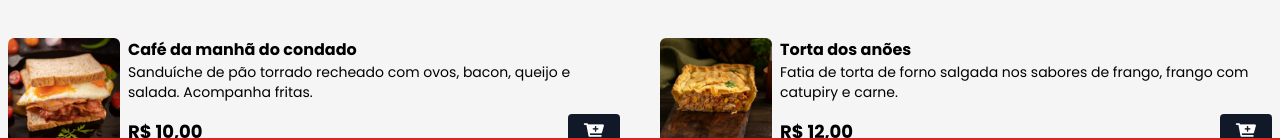
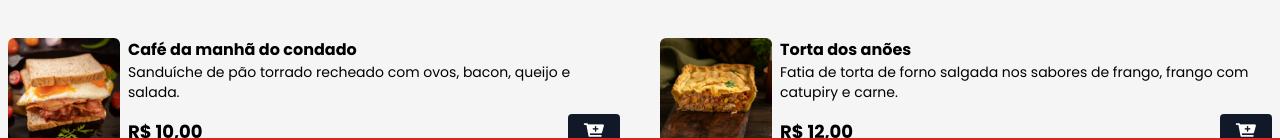
Before and after one commit to PunkPotatoQueen/Cat-Cafe-Tematico, a website: page index.html in a window 1280 px wide. Shown: the part 634-774 px from the top of the page. Drawn offline with nearby package versions, Linux system fonts and the light colour scheme.

Commit message:
file change

```diff
--- a/index.html
+++ b/index.html
@@ -93,7 +93,7 @@
                     />
                     <div>
                         <p class="font-bold">Café da manhã do condado</p>
-                        <p class="text-sm">Sanduíche de pão torrado recheado com ovos, bacon, queijo e salada. Acompanha fritas.</p>
+                        <p class="text-sm">Sanduíche de pão torrado recheado com ovos, bacon, queijo e salada.</p>
                         <div class="flex items-center justify-between gap-2 mt-3">
                             <p class="font-bold text-lg">R$ 10,00</p>
                             <button class="bg-gray-900 px-4 py-1 rounded add-to-cart-btn"
```
